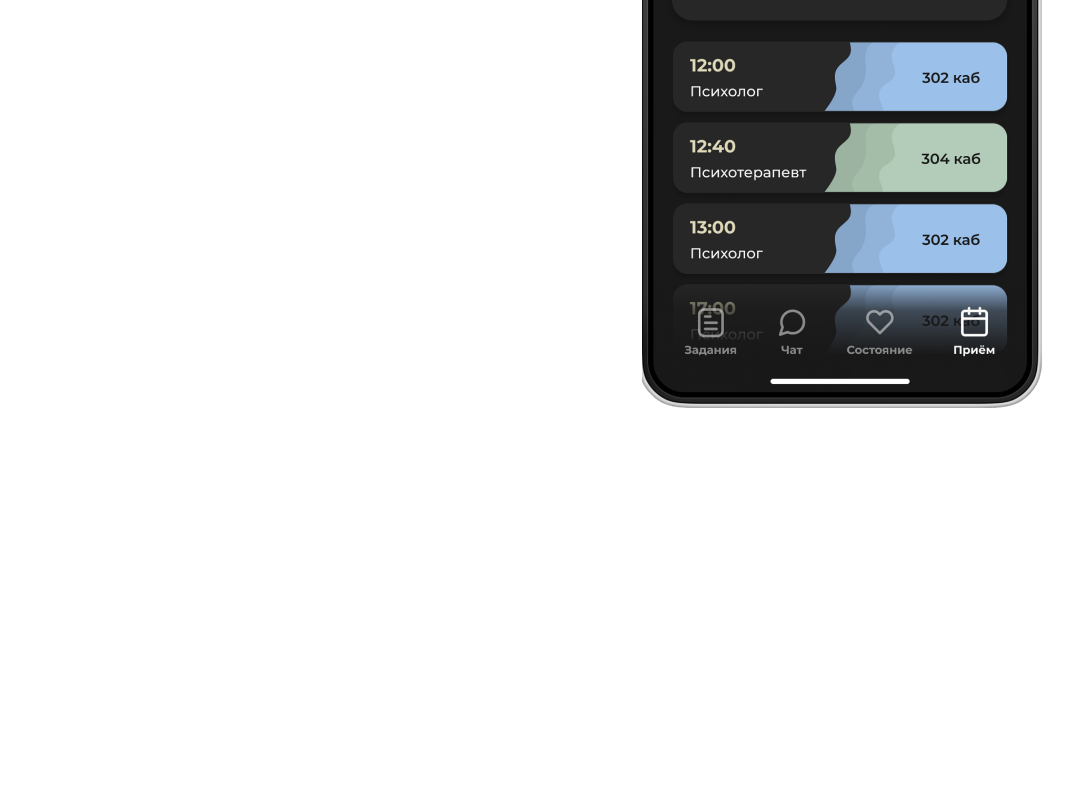
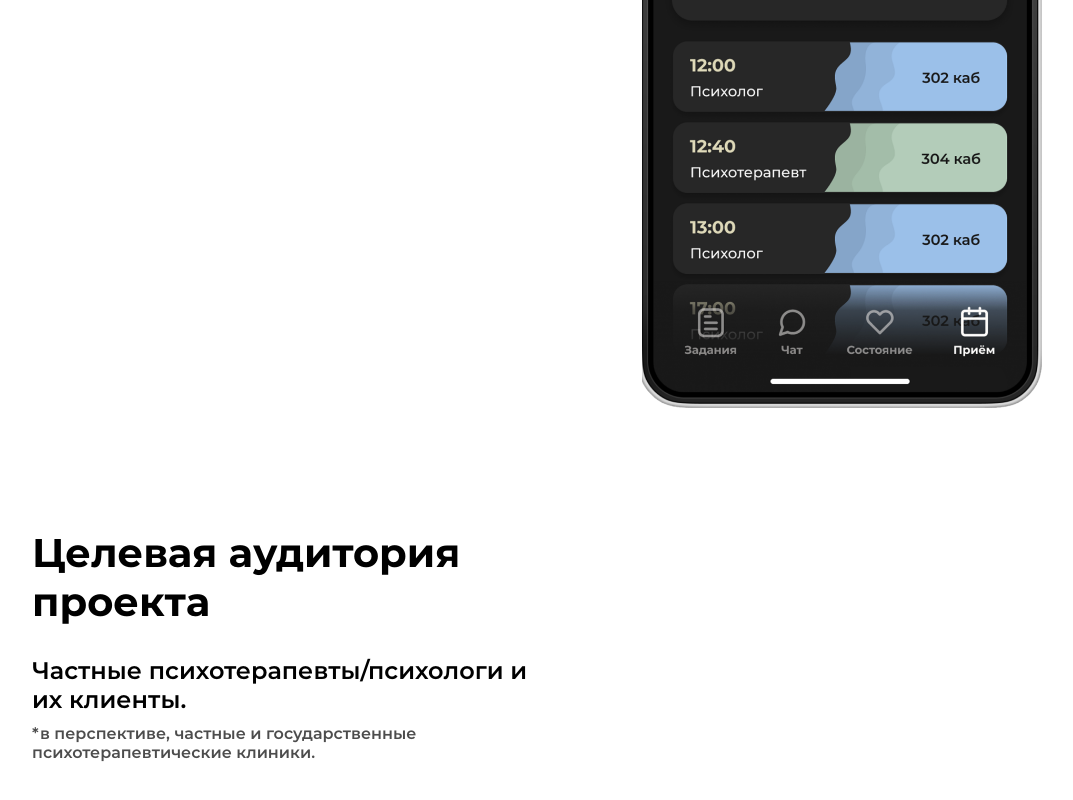
Before and after one commit to sudo-odner/PsyPlan-Lending, a React (Create React App) app: page / in a window 1280 px wide. Shown: the part 5222-6022 px from the top of the page, without its empty margins (28-1101 px from the left). Before the commit the page ends 5690 px from the top, so only its background shows below. Built offline with nearby package versions, Linux system fonts and the light colour scheme.

Commit message:
append goal

```diff
--- a/src/App.js
+++ b/src/App.js
@@ -4,6 +4,7 @@ import Face from './components/face/face';
 import Problem from './components/problem/problem';
 import Description from './components/description/description';
 import Through from './components/through/through';
+import Goal from './components/goal/goal';
 
 function App() {
   return (
@@ -13,6 +14,7 @@ function App() {
       <Problem></Problem>
       <Description></Description>
       <Through></Through>
+      <Goal></Goal>
     </div>
   );
 }
--- /dev/null
+++ b/src/components/goal/goal.css
@@ -0,0 +1,25 @@
+.Goal-object{
+    max-width: 1440px;
+    margin: 0 auto;
+    padding: 60px 60px;
+}
+
+.Goal-object-text{
+    max-width: 500px;
+}
+
+.Goal-object-text-1{
+    color: black;
+    font-size: 40px;
+    margin-bottom: 30px;
+}
+
+.Goal-object-text-2{
+    color: black;
+    font-size: 24px;
+    margin-bottom: 10px;
+}
+.Goal-object-text-3{
+    color: rgba(0, 0, 0, 0.7);
+    font-size: 16px;
+}
--- /dev/null
+++ b/src/components/goal/goal.js
@@ -0,0 +1,19 @@
+import '../css-copmponents/txt.css'
+import './goal.css'
+
+
+function Goal(){
+    return(
+        <div className='Goal-background'>
+            <div className='Goal-object'>
+                <div className='Goal-object-text'>
+                    <p className='MontBold Goal-object-text-1'>Целевая аудитория проекта</p>
+                    <p className='MontSemiBold Goal-object-text-2'>Частные психотерапевты/психологи и их клиенты.</p>
+                    <p className='MontSemiBold Goal-object-text-3'>*в перспективе, частные и государственные психотерапевтические клиники.</p>
+                </div>
+            </div>
+        </div>
+    )
+}
+
+export default Goal;
```
